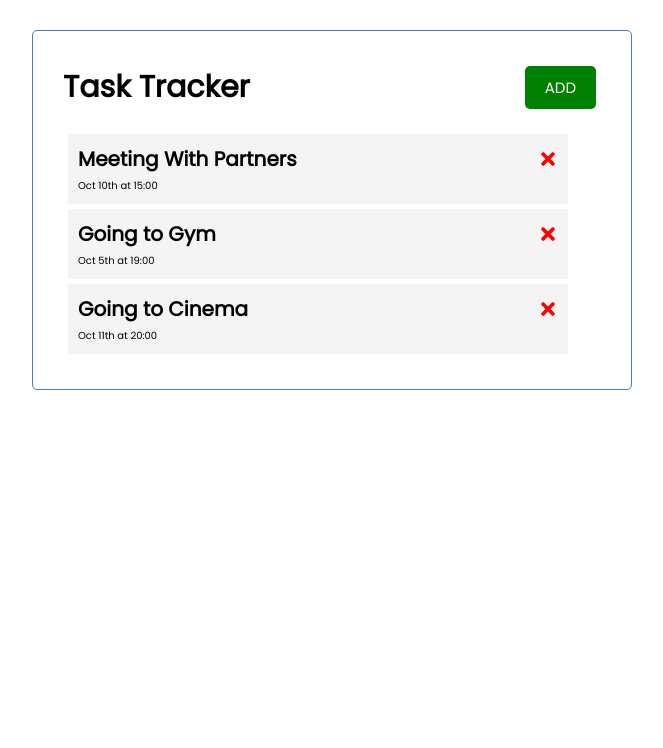
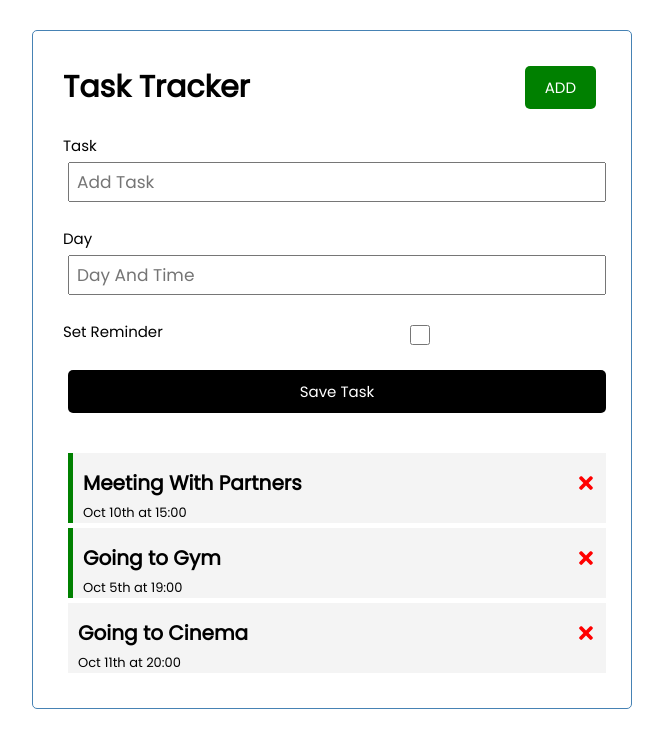
Before and after one commit to HumbleBoyy/TaskTracker, a React (Vite) app: page / in a window 1280 px wide. Shown: the top 748 px of the page, without its empty margins (308-971 px from the left). Built offline with nearby package versions, Linux system fonts and the light colour scheme.

Commit message:
Some change in Ui

```diff
--- /dev/null
+++ b/src/Components/AddForm/AddForm.jsx
@@ -0,0 +1,23 @@
+import React from 'react'
+
+const AddForm = () => {
+  return (
+    <form className='add-form'>
+       <div className='form-control'>
+          <label className='addFormLabel'>Task</label>
+          <input type="text" placeholder='Add Task'/>
+       </div>
+       <div className='form-control'>
+          <label className='addFormLabel'>Day</label>
+          <input type="tex" placeholder='Day And Time'/>
+       </div>
+       <div className='form-control form-control-check'>
+          <label className='addFormLabel'>Set Reminder</label>
+          <input type="checkbox"/>
+       </div>
+       <input type="submit" value="Save Task" className='btn btn-block'/>
+    </form>
+  )
+}
+
+export default AddForm
--- a/src/Components/Main/Main.jsx
+++ b/src/Components/Main/Main.jsx
@@ -2,6 +2,7 @@ import "./main.css"
 import Header from '../Header/Header'
 import Tasks from "../Tasks/Tasks"
 import { useState } from "react";
+import AddForm from "../AddForm/AddForm";
 
 const Main = () => {
   const [tasks, setTasks] = useState([
@@ -28,17 +29,27 @@ const Main = () => {
 ])
 
 // Delete Task
-
 const deleteTask = (id) => {
    setTasks(tasks.filter((task)=>
      task.id !== id
    ))
 }
+
+// Toggle reminder
+const toggleReminder = (id) => {
+    setTasks(tasks.map((task)=>  task.id === id ? {...task, reminder: !task.reminder} : task))
+}
   return (
     <>
       <section className='Main'>
         <Header/>
-        <Tasks tasks={tasks} onDelete={deleteTask}/>
+        <AddForm/>
+        {
+          tasks.length !== 0 ?  <Tasks tasks={tasks} onDelete={deleteTask} onToggle={toggleReminder}/> :
+          <div className="Task_bar_red">
+            <h2 className="no_task_message">There is no task yet!</h2>
+          </div>
+         }
       </section>
     </>
   )
--- a/src/Components/Tasks/Task.jsx
+++ b/src/Components/Tasks/Task.jsx
@@ -1,9 +1,9 @@
 import { FaTimes } from "react-icons/fa"
 
 
-const Task = ({task, onDelete}) => {
+const Task = ({task, onDelete, onToggle}) => {
   return (
-    <div className='task'>
+    <div className={`task ${task.reminder ? 'reminder' : ''}`} onDoubleClick={()=> onToggle(task.id)}>
         <h3 className="task_title">{task.text} <FaTimes color="red" onClick={()=> onDelete(task.id)}/></h3>
         <p className="task_day">{task.day}</p>
     </div>
--- a/src/Components/Tasks/Tasks.jsx
+++ b/src/Components/Tasks/Tasks.jsx
@@ -3,13 +3,13 @@ import Task from "./Task"
 
 
 
-const Tasks = ({tasks, onDelete}) => {
+const Tasks = ({tasks, onDelete, onToggle}) => {
   return (
     <>
       {
          tasks.map((task)=> (
             <>
-              <Task  key={task.id} task={task} onDelete={onDelete}/>
+              <Task  key={task.id} task={task} onDelete={onDelete} onToggle={onToggle}/>
             </>
          ))
       }
--- a/src/index.css
+++ b/src/index.css
@@ -63,12 +63,27 @@ html{
   flex-direction: column;
   justify-content: space-between;
   margin: 5px;
-  width: 500px;
+  width: 100%;
   padding: 1rem;
   height: 70px;
   cursor: pointer;
 }
 
+.Task_bar_red{
+  background: crimson;
+  display: flex;
+  justify-content: center;
+  color: #fff;
+  align-items: center;
+  margin: 5px;
+  width: 500px;
+  padding: 1rem;
+  height: 40px;
+  cursor: pointer;
+}
+.no_task_message{
+  font-size: 2rem;
+}
 .task.reminder {
   border-left: 5px solid green;
 }
@@ -100,9 +115,7 @@ html{
 }
 
 .form-control-check {
-  display: flex;
-  align-items: center;
-  justify-content: space-between;
+   display: flex;justify-content: space-evenly;
 }
 
 .form-control-check label {
@@ -122,4 +135,12 @@ footer {
 
 .task_title{
   font-size: 2rem;
+  line-height: 40px;
 }
+.task_day{
+  font-size: 1.3rem;
+}
+
+.addFormLabel{
+  font-size: 1.5rem;
+}
```
